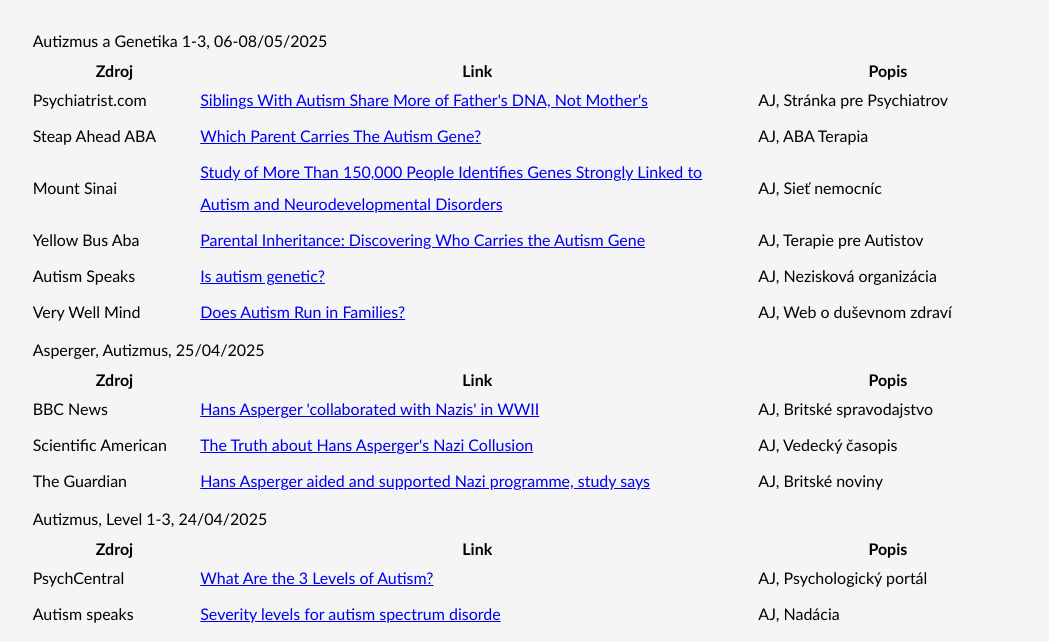
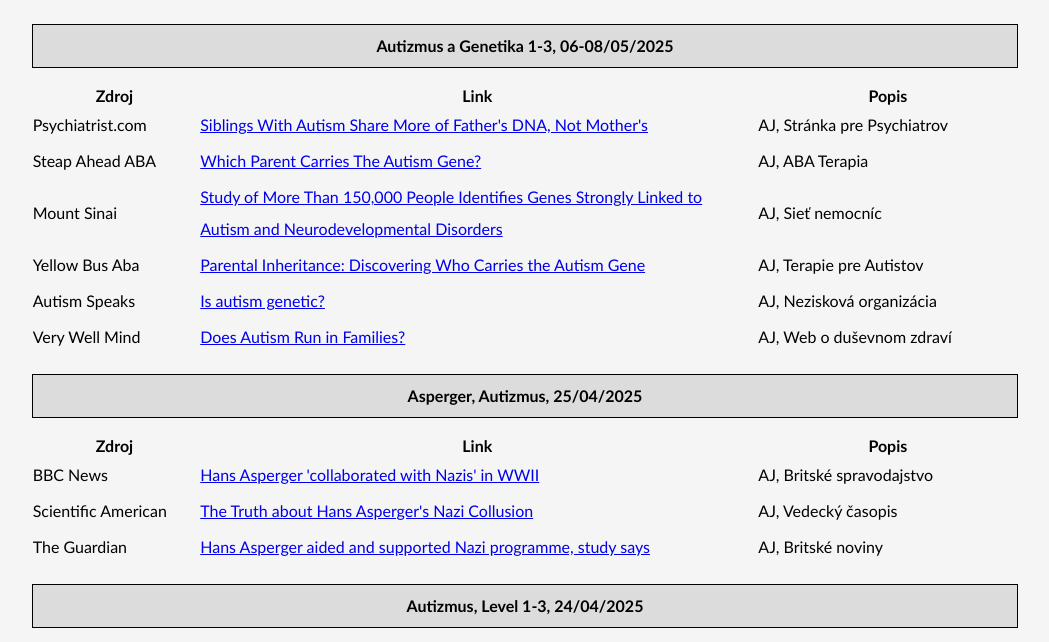
Before and after one commit to Maria-Alta/AuDHD_SK, a plain HTML site: page index.html in a window 1280 px wide. Shown: the part 106-748 px from the top of the page, without its empty margins (115-1164 px from the left). Drawn offline with Linux system fonts and the light colour scheme.

Commit message:
Update tiktok_poznamky.css
Final css Bohumil

```diff
--- a/tiktok_poznamky.css
+++ b/tiktok_poznamky.css
@@ -4,10 +4,9 @@ body {font-family: 'Gill Sans', 'Gill Sans MT', Calibri, 'Trebuchet MS', sans-se
 h1 {margin-bottom: 0;}
 h3 {margin-top: 0;}
 #table {margin: 2% auto; width: 80%; max-width: 1200px;}
-#video_title {text-align: center; border: 1px solid black; margin-top: 1%; margin-bottom: 1%; font-weight: bold; background-color: #DCDCDC; padding: 0.5%;}
+.video_title {text-align: center; border: 1px solid black; margin-top: 1%; margin-bottom: 100%; font-weight: bold; background-color: #DCDCDC; padding: 0.5%;}
 table td {text-align: left; line-height: 2;}
 .link {padding-left: 10%;}
-tr.Zdroj_Link_Popis
-    th {
-        padding-top: 1em;
-    }
+tr.zdroj th {padding-top: 1em;}
+thead {margin-top: 20%;}
+.height {height: 1rem;}
```
